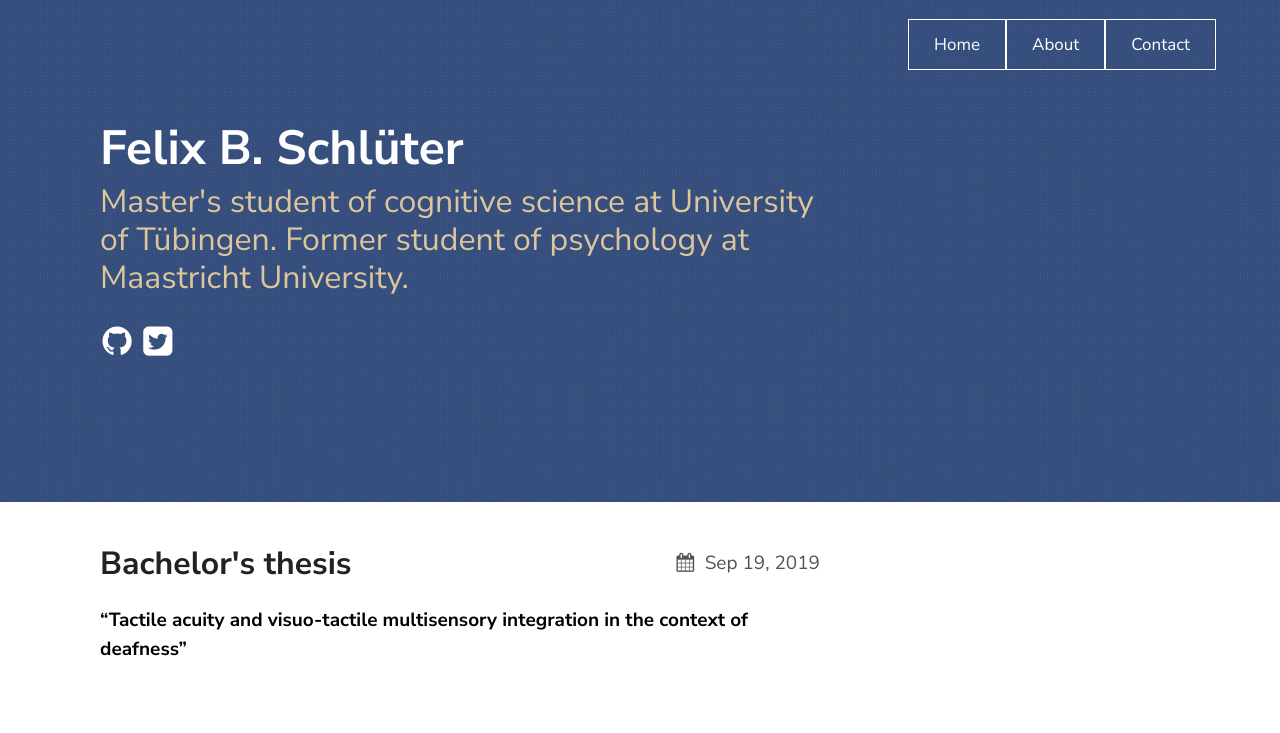
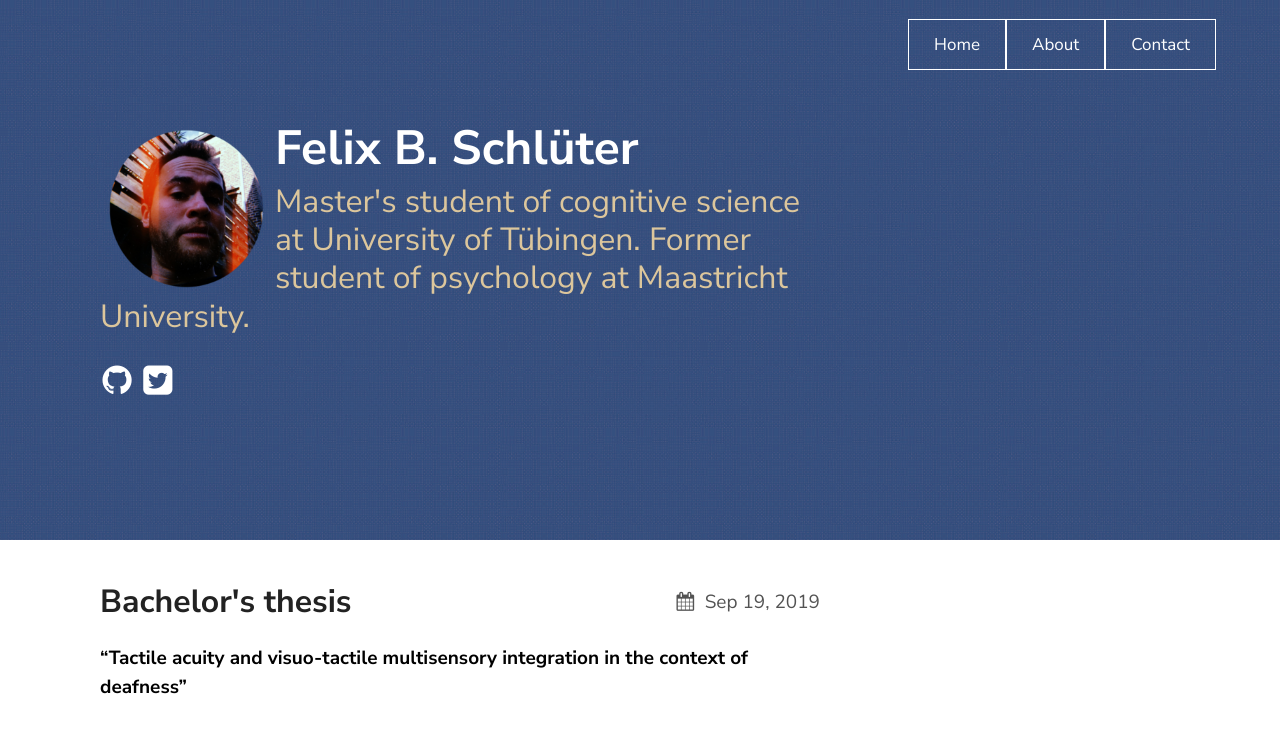
Before and after one commit to felixschltr/blog, a Jekyll site: the page built from index.md, in a window 1280 px wide. Shown: the top 733 px of the page. Built offline with Jekyll 4.4.1, drawn with Linux system fonts in a browser that asks for light colours.

Commit message:
add avatar

```diff
--- a/_includes/page_header.html
+++ b/_includes/page_header.html
@@ -1,4 +1,5 @@
 <div class="container">
+        <img src="assets/images/img_02.png" alt="avatar" width="175" height="175" align="left">
         <h1>{{ site.texture.title }}</h1>
         <h2>{{ site.texture.tagline }}</h2>
         <ul class="social">
```
Also changed, not shown: assets/images/img_02.png (added).
